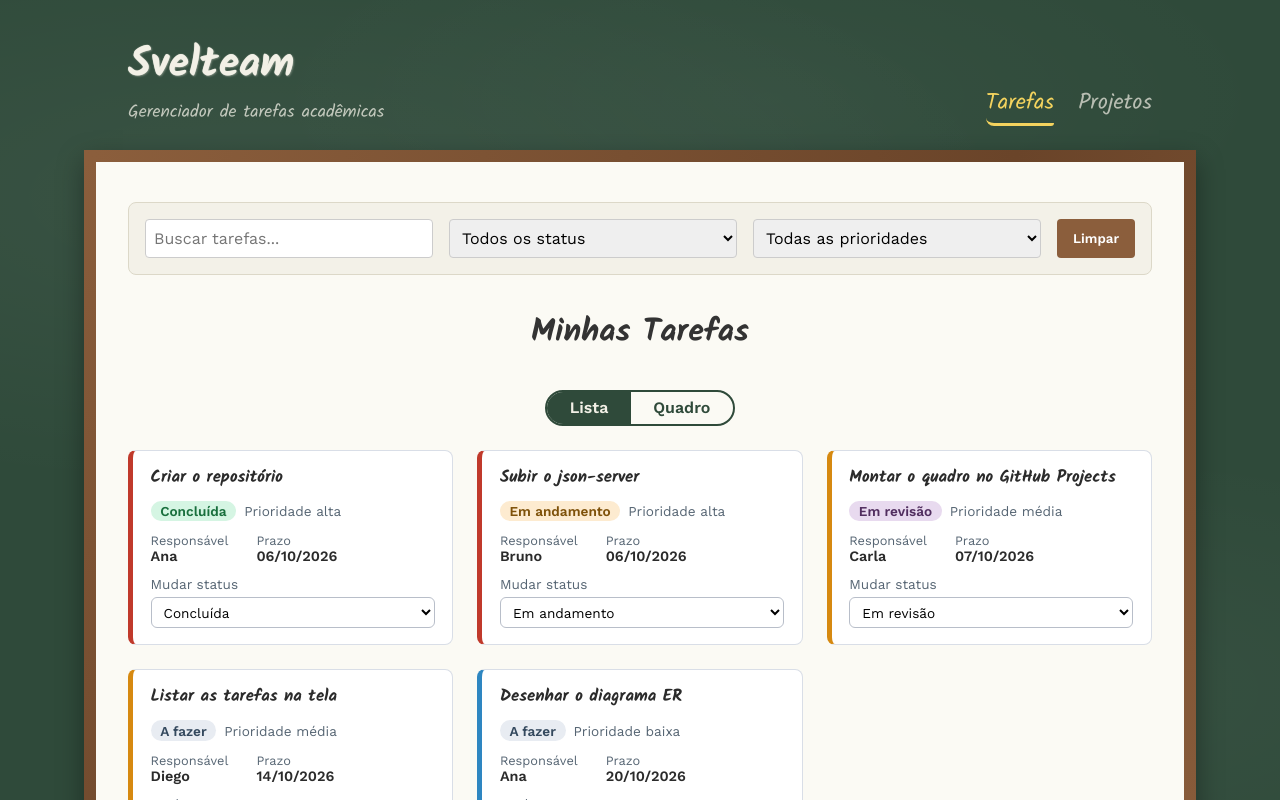
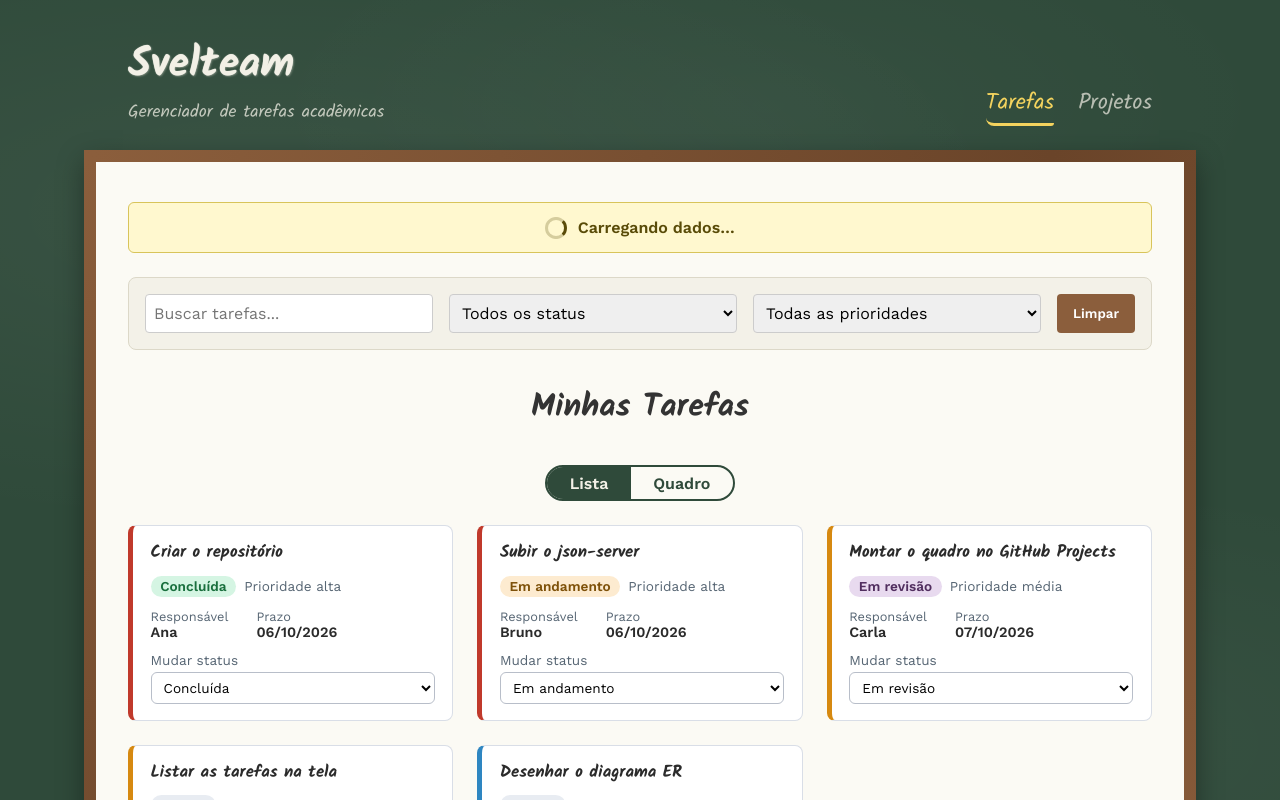
Before and after one commit to marcustav/svelteam, a SvelteKit app: page / in a window 1280 px wide. Shown: the top 800 px of the page. Built offline with nearby package versions, Linux system fonts and the light colour scheme; data requests are answered from the project's data file.

Commit message:
Marco 5: estado de carregamento. Closes #33

```diff
--- a/src/routes/+layout.svelte
+++ b/src/routes/+layout.svelte
@@ -1,6 +1,6 @@
 <script lang="ts">
 	import favicon from '../lib/assets/favicon.svg'
-	import { page } from '$app/state'
+	import { navigating, page } from '$app/state'
 	import type { LayoutProps } from './$types'
 	import Filtros from '../lib/components/Filtros.svelte'
 
@@ -8,6 +8,7 @@
 
 	let emTarefas = $derived(page.url.pathname === '/' || page.url.pathname.startsWith('/tarefas') || page.url.pathname.startsWith('/quadro'))
 	let emProjetos = $derived(page.url.pathname.startsWith('/projetos'))
+	let carregando = $derived(navigating.to !== null)
 </script>
 
 <svelte:head>
@@ -34,6 +35,13 @@
 
 <!-- folha de exercícios presa na lousa, com moldura de madeira -->
 <main>
+	{#if carregando}
+		<div class="carregando" role="status" aria-live="polite">
+			<span class="indicador" aria-hidden="true"></span>
+			Carregando dados…
+		</div>
+	{/if}
+
 	{#if emTarefas}
 		<Filtros />
 	{/if}
@@ -124,6 +132,7 @@
 	}
 
 	main {
+		position: relative;
 		max-width: 64rem;
 		margin: 0 auto;
 		padding: 2.5rem 2rem;
@@ -131,6 +140,37 @@
 		border: 12px solid var(--madeira);
 		border-image: linear-gradient(135deg, var(--madeira), var(--madeira-escura), var(--madeira)) 1;
 		box-shadow: 0 10px 25px rgba(0, 0, 0, 0.35);
+	}
+	.carregando {
+		display: flex;
+		align-items: center;
+		justify-content: center;
+		gap: 0.65rem;
+		margin-bottom: 1.5rem;
+		padding: 0.85rem 1rem;
+		border: 1px solid #d8c45a;
+		border-radius: 6px;
+		background: #fff8cf;
+		color: #594b08;
+		font-weight: 600;
+	}
+	.indicador {
+		width: 1rem;
+		height: 1rem;
+		border: 3px solid rgba(89, 75, 8, 0.25);
+		border-top-color: #594b08;
+		border-radius: 50%;
+		animation: girar 0.8s linear infinite;
+	}
+	@keyframes girar {
+		to {
+			transform: rotate(360deg);
+		}
+	}
+	@media (prefers-reduced-motion: reduce) {
+		.indicador {
+			animation: none;
+		}
 	}
 
 	/* bandeja de giz embaixo da folha */
```
